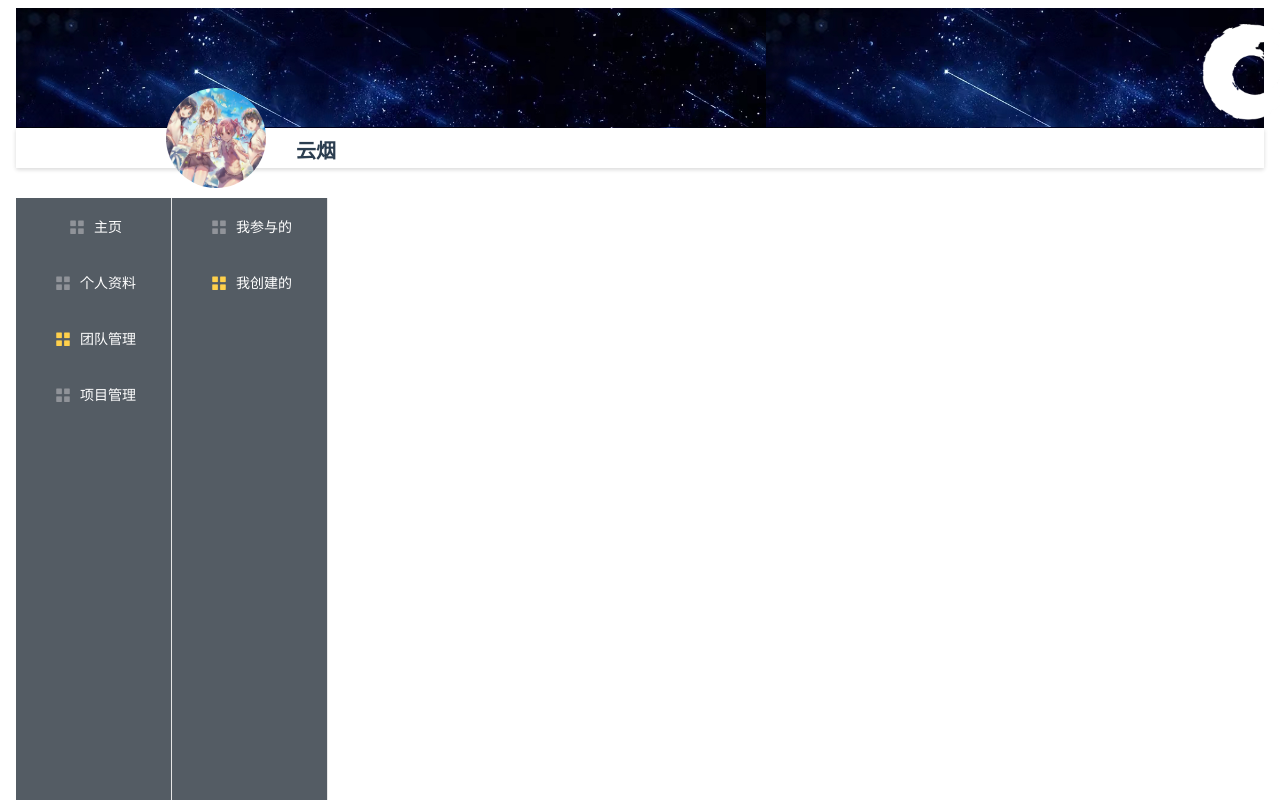
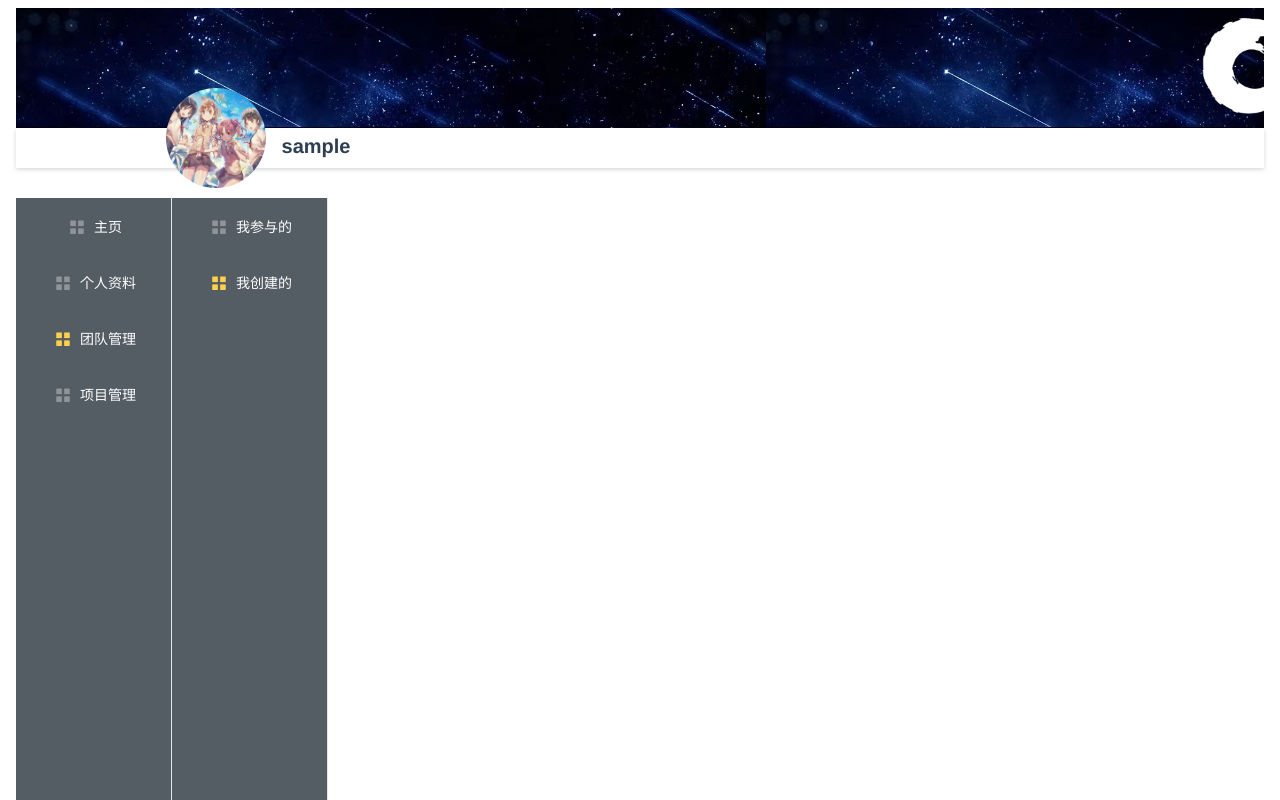
Before and after one commit to yunyantianhen/inkbook2, a Vue app: page /created in a window 1280 px wide. Shown: the top 800 px of the page. Built offline with nearby package versions, Linux system fonts and the light colour scheme; no server answers; sample sign-in values are in the browser's storage; what vue-cookies would draw is missing.

Commit message:
所有页面的名称

```diff
--- a/src/views/Created.vue
+++ b/src/views/Created.vue
@@ -7,7 +7,7 @@
       <img class="head" src="../img/3.png">
     </div>
     <div style="position: relative; bottom: 97px; left: 250px; font-size: 20px; font-weight: bold; width: 100px">
-      云烟
+      {{this.username}}
     </div>
     <div style="position: relative; bottom: 122px; left: 1280px;width: 100px">
       <el-link type="info" @click="toregister" style="font-size: 18px">注销</el-link>
@@ -165,6 +165,7 @@ export default {
   name: "NewPage",
   data() {
     return {
+      username:"",
       myteamlist: [
           /*{
         date: '2016-05-02',
@@ -207,6 +208,7 @@ export default {
     };
   },
   created() {
+    this.username = sessionStorage.getItem('username');
     var i = 0;
     this.$axios.post('/team/showMyCreate/',{userid:sessionStorage.getItem('userid')}).then(
         res =>{
--- a/src/views/ItemPage.vue
+++ b/src/views/ItemPage.vue
@@ -7,7 +7,7 @@
     <img class="head" src="../img/3.png">
   </div>
   <div style="position: relative; bottom: 97px; left: 250px; font-size: 20px; font-weight: bold; width: 100px">
-    云烟
+    {{this.username}}
   </div>
   <div style="position: relative; bottom: 122px; left: 1280px;width: 100px">
     <el-link type="info" @click="toregister" style="font-size: 18px">注销</el-link>
@@ -206,6 +206,7 @@ export default {
   name: "ItemPage",
   data(){
     return{
+      username:"",
       documentid:0,
       rename_item: false,
       addForm3:{
@@ -290,6 +291,7 @@ export default {
     }
   },
   created() {
+    this.username = sessionStorage.getItem('username');
     this.projectname = sessionStorage.getItem('projectname');
     var i = 0;
     this.$axios.post('/document/list_document/',{project_id:sessionStorage.getItem('projectid')}).then(
--- a/src/views/ItemWork.vue
+++ b/src/views/ItemWork.vue
@@ -7,7 +7,7 @@
       <img class="head" src="../img/3.png">
     </div>
     <div style="position: relative; bottom: 97px; left: 250px; font-size: 20px; font-weight: bold; width: 100px">
-      云烟
+      {{this.username}}
     </div>
     <div style="position: relative; bottom: 122px; left: 1280px;width: 100px">
       <el-link type="info" @click="toregister" style="font-size: 18px">注销</el-link>
@@ -148,6 +148,7 @@ export default {
   name: "NewPage",
   data() {
     return {
+      username:"",
       projectlist: [
           /*{
         date: '2016-05-02',
@@ -170,6 +171,7 @@ export default {
     };
   },
   created() {
+    this.username = sessionStorage.getItem('username');
     var i = 0;
     this.$axios.post('/project/list_project/',{team_id:-1,user_id:sessionStorage.getItem('userid')}).then(
         res =>{
--- a/src/views/PersonPage.vue
+++ b/src/views/PersonPage.vue
@@ -7,7 +7,7 @@
       <img class="head" src="../img/3.png">
     </div>
     <div style="position: relative; bottom: 97px; left: 250px; font-size: 20px; font-weight: bold; width: 100px">
-      云烟
+      {{this.username}}
     </div>
     <div style="position: relative; bottom: 122px; left: 1280px;width: 100px">
       <el-link type="info" @click="toregister" style="font-size: 18px">注销</el-link>
@@ -178,6 +178,7 @@ export default {
   name: "NewPage",
   data() {
     return {
+      username:"",
       form: {
         nickname: '',
         name: '',
@@ -191,6 +192,7 @@ export default {
     };
   },
   created() {
+    this.username = sessionStorage.getItem('username');
     this.$axios.post('/user/show_info/',{id:sessionStorage.getItem('userid')}).then(
         res =>{
           this.old_nickname = res.data.username;
--- a/src/views/TeamPage.vue
+++ b/src/views/TeamPage.vue
@@ -7,7 +7,7 @@
     <img class="head" src="../img/3.png">
   </div>
   <div style="position: relative; bottom: 97px; left: 250px; font-size: 20px; font-weight: bold; width: 100px">
-    云烟
+    {{this.username}}
   </div>
   <div style="position: relative; bottom: 122px; left: 1280px;width: 100px">
     <el-link type="info" @click="toregister" style="font-size: 18px">注销</el-link>
@@ -362,6 +362,7 @@ export default {
   name: "TeamPage",
   data() {
     return{
+      username:"",
       itemid:0,
       rename_item: false,
       addForm2:{
@@ -506,6 +507,7 @@ export default {
     }
   },
   created() {
+    this.username = sessionStorage.getItem('username');
     this.teamname = sessionStorage.getItem('teamname');
     var i = 0;
     this.$axios.post('/team/showMember/',{teamid:sessionStorage.getItem('teamid')}).then(
--- a/src/views/TeamWork.vue
+++ b/src/views/TeamWork.vue
@@ -7,7 +7,7 @@
       <img class="head" src="../img/3.png">
     </div>
     <div style="position: relative; bottom: 97px; left: 250px; font-size: 20px; font-weight: bold; width: 100px">
-      云烟
+      {{this.username}}
     </div>
     <div style="position: relative; bottom: 122px; left: 1280px;width: 100px">
       <el-link type="info" @click="toregister" style="font-size: 18px">注销</el-link>
@@ -180,6 +180,7 @@ export default {
   name: "NewPage",
   data() {
     return {
+      username:"",
       teamlist: [
           /*{
         date: '2016-05-02',
@@ -223,6 +224,7 @@ export default {
     };
   },
   created() {
+    this.username = sessionStorage.getItem('username');
     this.getTeamlist();
   },
   methods: {
```
